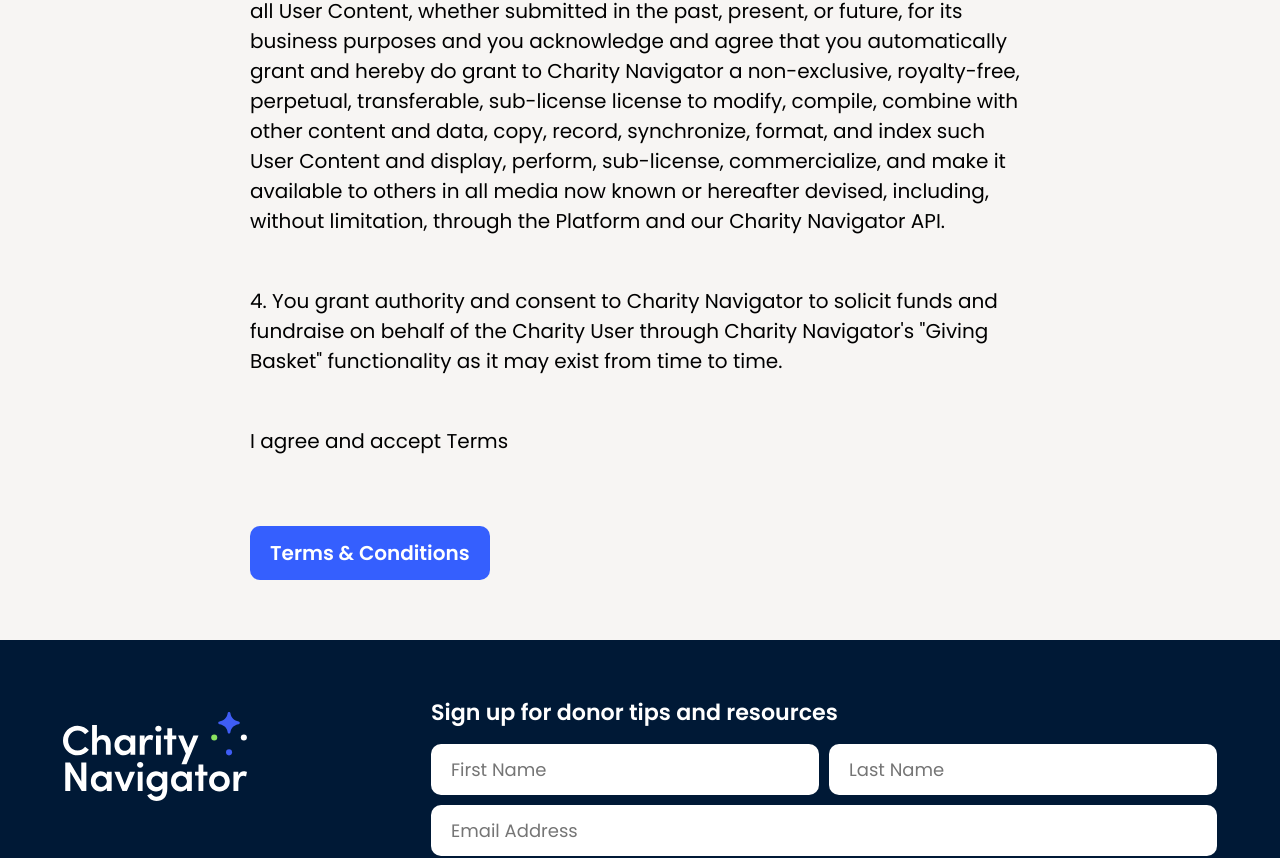
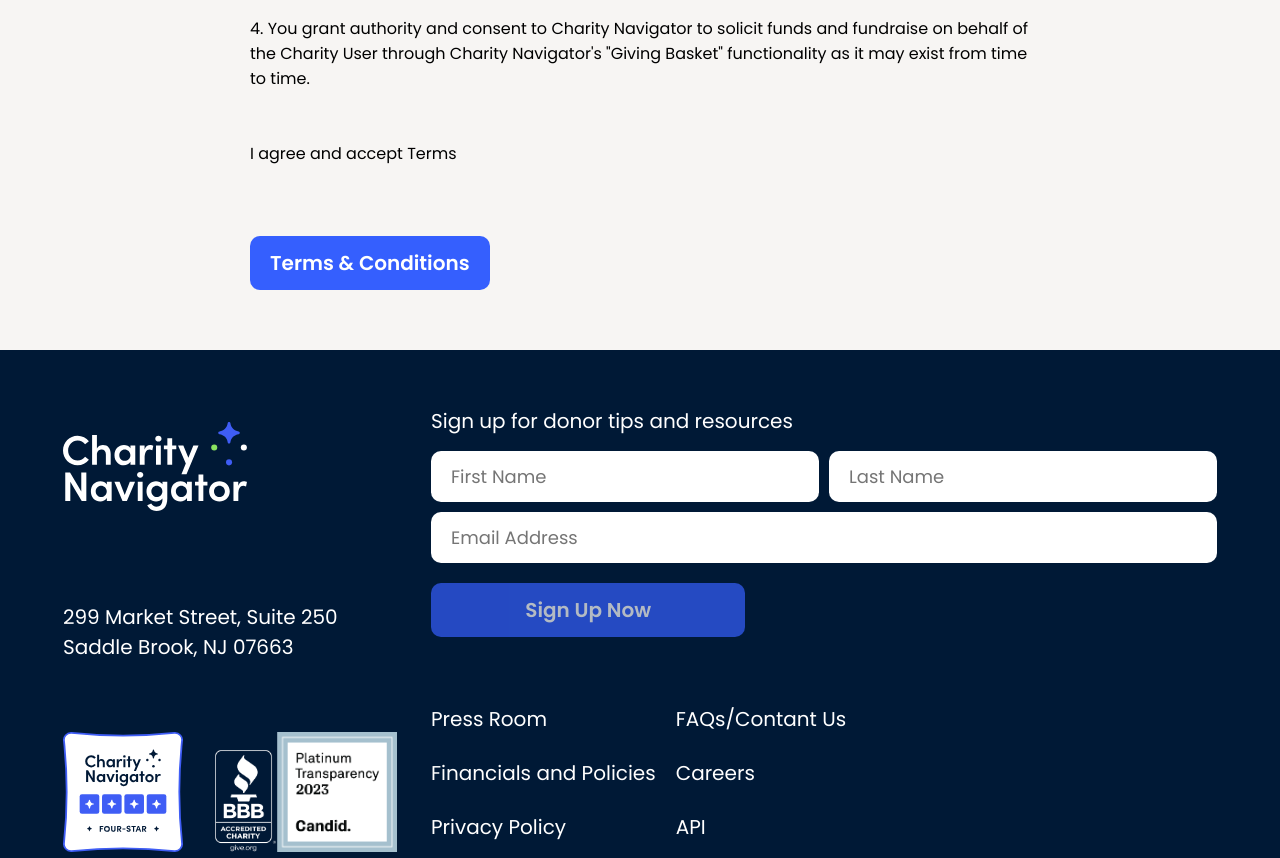
Before and after one commit to Ibtixam/Charity_Navigator, a React (Create React App) app: page / in a window 1280 px wide. Shown: the part 1286-2144 px from the top of the page. Built offline with nearby package versions, Linux system fonts and the light colour scheme.

Commit message:
Fix responsive Issue

```diff
--- a/src/components/footer/index.js
+++ b/src/components/footer/index.js
@@ -57,7 +57,9 @@
             <img src={youtubeIcon} alt="YouTube" />
             <img src={linkedinIcon} alt="LinkedIn" />
           </div>
-          <span>Copyright 2023 | EIN 13-418824 | Bridge ID 3108588923</span>
+          <p className="copyright">
+            &copy; Copyright 2023 | EIN 13-418824 | Bridge ID 3108588923
+          </p>
         </div>
       </div>
     </FooterWrapper>
--- a/src/components/footer/styles.js
+++ b/src/components/footer/styles.js
@@ -2,7 +2,10 @@
 
 export const FooterWrapper = styled.div`
   background-color: #001936;
-  padding: 32px 63px 200px 63px;
+  padding: 32px 63px 100px;
+  @media only screen and (max-width: 400px) {
+    padding: 32px 50px 50px;
+  }
 
   .logo {
     width: 50%;
@@ -39,8 +42,8 @@
   }
 
   .secondpair p {
-    font-size: 22.2px;
-    font-weight: 600;
+    font-size: 20px;
+    font-weight: 500;
   }
 
   .interpair {
@@ -52,7 +55,7 @@
 
   .icon {
     display: flex;
-    gap: 40px;
+    gap: 30px;
   }
 
   .icon img {
@@ -61,9 +64,12 @@
     padding-bottom: 100px;
   }
 
-  span {
+  .copyright {
     color: white;
-    font-size: 20px;
+    font-size: 16px;
+    @media only screen and (max-width: 400px) {
+      font-size: 18px;
+    }
   }
 `;
 
@@ -75,12 +81,15 @@
   border-radius: 10px;
   font-family: inherit;
   font-size: 18px;
+  @media only screen and (max-width: 400px) {
+    max-width: 60%;
+  }
 `;
 
 export const SubmitButton = styled.button`
   border: 0;
   outline: 0;
-  width: 35%;
+  width: 40%;
   background: #355ffe;
   color: #fff;
   font-family: inherit;
@@ -95,8 +104,8 @@
     opacity: 0.5;
   }
   @media only screen and (max-width: 400px) {
-    width: 100%;
-    font-size: 12px;
+    width: 60%;
+    font-size: 18px;
   }
 `;
 
@@ -108,7 +117,8 @@
     grid-column: 1 / -1; /* Span from first to last column */
   }
   @media only screen and (max-width: 1000px) {
-    grid-template-rows: repeat(2, max);
+    grid-template-rows: repeat(1, max);
+    grid-template-columns: repeat(2, auto);
     grid-template-columns: none;
   }
 `;
--- a/src/components/header/styles.js
+++ b/src/components/header/styles.js
@@ -46,7 +46,7 @@
   position: relative;
   background: #fff;
   img {
-    width: 340px;
+    width: 100px;
     margin-left: 25px;
   }
   @media only screen and (max-width: 1000px) {
--- a/src/components/terms/styles.js
+++ b/src/components/terms/styles.js
@@ -1,7 +1,7 @@
 import styled from "styled-components";
 
 export const Wrapper = styled.div`
-  width: 100%;
+  max-width: 100%;
   ul {
     display: flex;
     justify-content: flex-start;
@@ -33,7 +33,7 @@
 `;
 
 export const TitleWrapper = styled.div`
-  width: 100%;
+  /* width: 100%; */
   padding-top: 40px;
   p {
     text-align: center;
@@ -59,8 +59,7 @@
 `;
 
 export const TextContainer = styled.div`
-  width: 100%;
-  height: 100%;
+  max-width: 100%;
   background-color: #f7f5f3;
   display: flex;
   justify-content: center;
@@ -71,13 +70,13 @@
   }
   @media only screen and (max-width: 1000px) {
     .text-wrapper {
-      padding: 60px 60px;
+      padding: 20px 35px;
     }
   }
 `;
 
 export const Paragraph = styled.p`
-  font-size: 20px;
+  font-size: 16px;
   font-weight: 400;
   text-decoration: none;
   margin-bottom: 50px;
```
